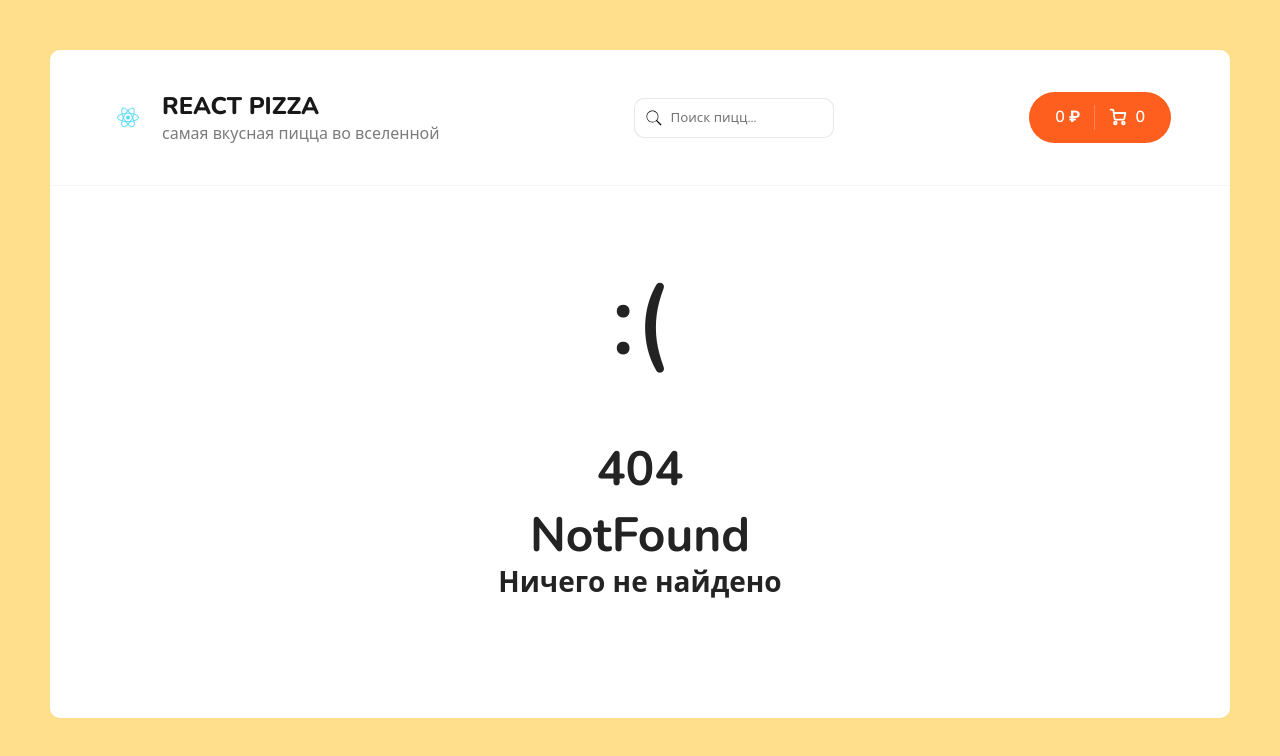
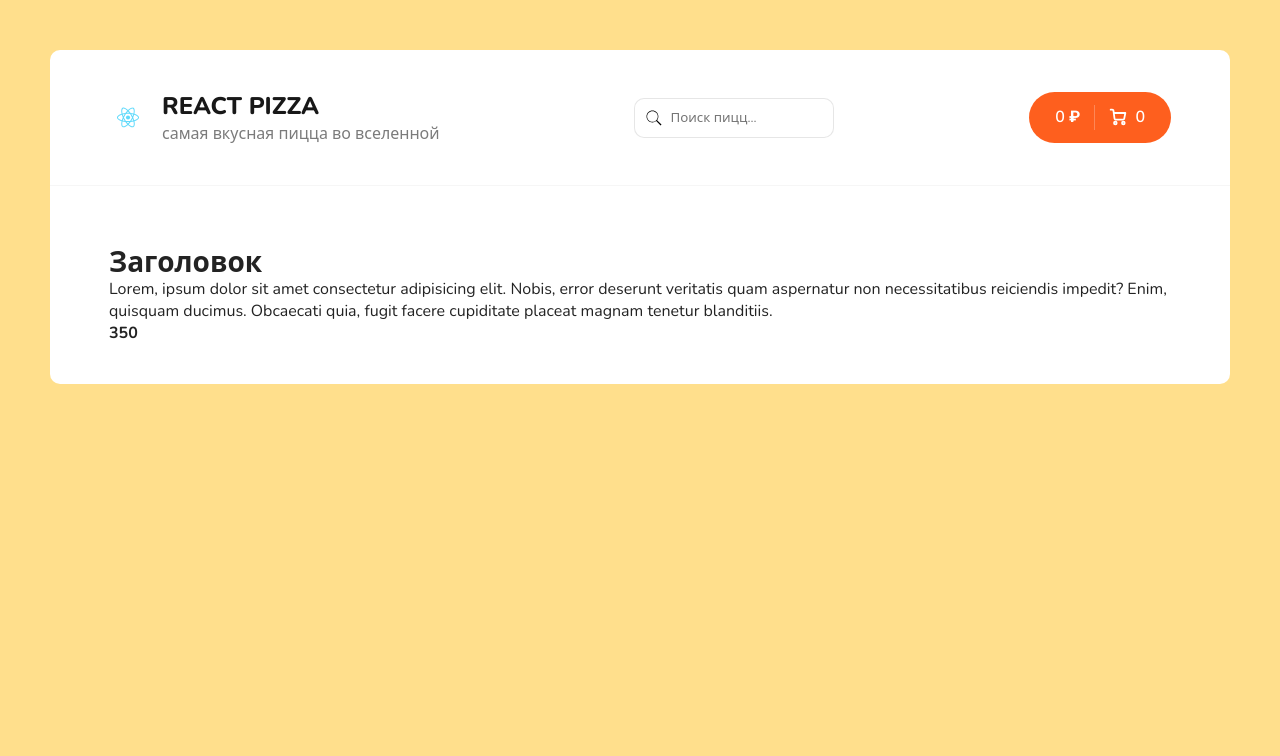
Before and after one commit to valve01/react-app, a React (Create React App) app: page /pizza/1 in a window 1280 px wide. Before the commit this address had no page. Shown: the top 756 px of the page. Built offline with nearby package versions, Linux system fonts and the light colour scheme; a web font is replaced by a local one.

Commit message:
useLocation освоил

```diff
--- a/src/App.jsx
+++ b/src/App.jsx
@@ -6,98 +6,44 @@ import Header from './components/Header';
 import Home from './pages/Home';
 import NotFound from './pages/NotFound';
 import Cart from './pages/Cart';
-
-// Можно просто прописать путь до папки, без указания файла, но при условии, что файл будет называться index.jsx/index.js
+import FullPizza from './components/FullPizza';
 
 import './scss/app.scss';
-
-// import pizzas from './assets/pizzas.json';
-
-// const SearchContext = React.createContext('');
-// Объект SearchContext содержит в себе компоненты Consumer и Provider
-// console.log(SearchContext)
 
 export const SearchContext = React.createContext();
 
 function App() {
-
-	// Прокинув useState по цепочке аж до search.jsx проверяем. Изменяя значение инпута в дочернем компоненте, в родителе перезаписывается значение переменной из хука useState.
-	// console.log(searchValue, 'input changed')
-
-	// Тут в state.counter.count - count - должен называться так же как и свойство в объекте в initialState в slice.js. В нашем случае это в filterSlice.js
-	// const initialState = {
-	// 	count: 0,
-	// }
-// А counter - должен называться также как свойство данного state в свойстве reducer в store.js
-
-
-	// const count = useSelector((state) => state.counter.count);
-	// const dispatch = useDispatch();
-
 	return (
 		<div className="wrapper">
-
-			{/* <button
-				aria-label="Increment value"
-				onClick={() => dispatch(increment())}
-			>
-				Increment
-			</button>
-			<span>{count}</span>
-			<button
-				aria-label="Decrement value"
-				onClick={() => dispatch(decrement())}
-			>
-				Decrement
-			</button> */}
-
-
-				<Header
-				// Теперь не нужно прокидывать в Header переменные из useState, будем доставать их там из SearchContext. Комментим их
-				// searchValue={searchValue}
-				// setSearchValue={setSearchValue}
-				/>
+			<Header />
 			<div className="content">
 				<Routes>
 					<Route
 						path="/"
-							element={
-								<Home
-								// searchValue={searchValue}
-								// setSearchValue={setSearchValue}
+						element={<Home />}
 					/>
-							}
-						/>
-						{/* / Для главной можно и не указывать в пути */}
-						{/* <Route
-							path=""
-							element={<Home />}
-						/> */}
+
 					<Route
 						path="/123"
 						element={<h1>123</h1>}
 					/>
+
 					<Route
 						path="/cart"
 						element={<Cart />}
 					/>
-						{/* <Route
-							path="/not-found"
-							element={<NotFound />}
-						/> */}
-						{/* Конкрено в случае 404 страницы ее указывают для всех остальных путей, в конце перечня страниц. Так Routes пройдется по всему перечню Route, при изменении адресной строки, и если найдет совпадения адресной строки и path - отобразит соответствующий контент. */}
+
+					<Route
+						path="/pizza/:id"
+						element={<FullPizza />}
+					/>
+
 					<Route
 						path="*"
 						element={<NotFound />}
 					/>
-						{/* Можно не просто вшивать значения, а использовать маски. В данном случае, если будут какие-то символы после pizzas/ то отрендерится указанный компонент */}
-						{/* <Route
-							path="/pizzas/:id"
-							element={<NotFound />}
-						/> */}
 				</Routes>
 			</div>
-
 		</div>
 	);
 }
--- /dev/null
+++ b/src/components/FullPizza.jsx
@@ -0,0 +1,21 @@
+import React from 'react';
+
+const FullPizza = () => {
+	return (
+		<div className='container'>
+			<img
+				src=""
+				alt=""
+			/>
+			<h2>Заголовок</h2>
+			<p>
+				Lorem, ipsum dolor sit amet consectetur adipisicing elit. Nobis, error deserunt veritatis quam
+				aspernatur non necessitatibus reiciendis impedit? Enim, quisquam ducimus. Obcaecati quia, fugit
+				facere cupiditate placeat magnam tenetur blanditiis.
+			</p>
+			<h4> 350 </h4>
+		</div>
+	);
+};
+
+export default FullPizza;
--- a/src/components/Header.jsx
+++ b/src/components/Header.jsx
@@ -1,5 +1,5 @@
 import logo from '../assets/img/logo.svg';
-import { Link } from 'react-router-dom';
+import { Link, useLocation } from 'react-router-dom';
 import Search from './Search';
 import { useSelector } from 'react-redux';
 import { useEffect } from 'react';
@@ -18,6 +18,10 @@ import { selectorCart } from '../redux/slices/cartSlice';
 
 function Header() {
 	const { totalPrice, items } = useSelector(selectorCart);
+	// const pathname = window.location.pathname;
+	// console.log(pathname);
+	const location = useLocation();
+	console.log(location, window.location);
 	const totalCount = items.reduce((sum, item) => {
 		return sum + item.count;
 	}, 0);
@@ -41,8 +45,9 @@ function Header() {
 						</div>
 					</div>
 				</Link>
-				<Search />
+				<Search />{' '}
 				<div className="header__cart">
+					{location.pathname !== '/cart' && (
 						<Link
 							to="/cart"
 							className="button button--cart"
@@ -80,6 +85,7 @@ function Header() {
 							</svg>
 							<span>{totalCount}</span>
 						</Link>
+					)}
 				</div>
 			</div>
 		</div>
```
Also changed, not shown: 1 other file (tests, documents, lock files or other folders). Lines whose indentation alone changed are shown as unchanged.
